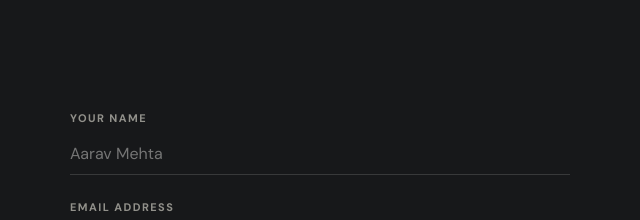
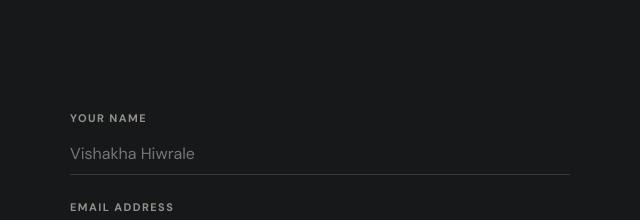
Before and after one commit to Vishakhaa02/Event-landing-page-using-html-css-javascript, a plain HTML site: page index.html in a window 1280 px wide. Shown: the part 8780-9000 px from the top of the page, 10-650 px from the left. Drawn offline with Linux system fonts and the light colour scheme.

Commit message:
Add files via upload

```diff
--- a/index.html
+++ b/index.html
@@ -61,7 +61,7 @@
 
     <section class="section info-section"><div class="container info-grid"><div><p class="eyebrow">Good to know</p><h2>Questions,<br><span>answered.</span></h2></div><div class="faq-list"><details open><summary>What is included in the ticket?</summary><p>Your pass includes entry to the festival grounds, all scheduled performances, the artist village, and refreshment zones. Pass-specific benefits are listed above.</p></details><details><summary>Is ID required?</summary><p>Yes. A valid government-issued photo ID matching the name on your ticket is required at entry.</p></details><details><summary>What time does the event start?</summary><p>Gates open at 4:00 PM on 12 December 2026. We recommend arriving early for a smooth entry.</p></details><details><summary>Are tickets refundable?</summary><p>Tickets are non-refundable, but you can contact our support team about transfer options up to 72 hours before the event.</p></details><details><summary>Is parking available?</summary><p>Limited paid parking is available nearby. Public transport and ride-share drop-off are recommended.</p></details></div></div></section>
 
-    <section class="section contact-section" id="contact" data-section="contact"><div class="container contact-layout"><div><p class="eyebrow">Let's connect</p><h2>Make some <span>noise.</span></h2><p>Need help with tickets, access, or partnerships? Our crew is here.</p><ul class="contact-list"><li><span>Mail</span><a href="mailto:hello@vibefest.in">hello@vibefest.in</a></li><li><span>Call</span><a href="tel:+918000202026">+91 8000 202 026</a></li><li><span>Follow</span><a href="#contact">Instagram &nbsp; TikTok &nbsp; YouTube</a></li></ul></div><form class="contact-form" id="contact-form"><label for="name">Your name</label><input id="name" name="name" type="text" placeholder="Aarav Mehta" required><label for="email">Email address</label><input id="email" name="email" type="email" placeholder="you@example.com" required><label for="message">How can we help?</label><textarea id="message" name="message" rows="4" placeholder="Tell us what's on your mind" required></textarea><button class="btn btn-neon" type="submit">Send message <span>↗</span></button><p class="form-status" role="status"></p></form></div></section>
+    <section class="section contact-section" id="contact" data-section="contact"><div class="container contact-layout"><div><p class="eyebrow">Let's connect</p><h2>Make some <span>noise.</span></h2><p>Need help with tickets, access, or partnerships? Our crew is here.</p><ul class="contact-list"><li><span>Mail</span><a href="mailto:hello@vibefest.in">hello@vibefest.in</a></li><li><span>Call</span><a href="tel:+918000202026">+91 8000 202 026</a></li><li><span>Follow</span><a href="#contact">Instagram &nbsp; TikTok &nbsp; YouTube</a></li></ul></div><form class="contact-form" id="contact-form"><label for="name">Your name</label><input id="name" name="name" type="text" placeholder="Vishakha Hiwrale" required><label for="email">Email address</label><input id="email" name="email" type="email" placeholder="you@example.com" required><label for="message">How can we help?</label><textarea id="message" name="message" rows="4" placeholder="Tell us what's on your mind" required></textarea><button class="btn btn-neon" type="submit">Send message <span>↗</span></button><p class="form-status" role="status"></p></form></div></section>
 +  </main>
 +
 +  <footer class="site-footer"><div class="container footer-top"><a class="brand" href="#home"><span>VF</span> VIBEFEST</a><p>Music • Energy • Unforgettable Moments</p><a class="back-top" href="#home">Back to top ↑</a></div><div class="container footer-bottom"><p>© 2026 VIBEFEST. All rights reserved.</p><div><a href="#about">About</a><a href="#tickets">Tickets</a><a href="#contact">Contact</a></div><p>Mumbai, India</p></div></footer>
```
